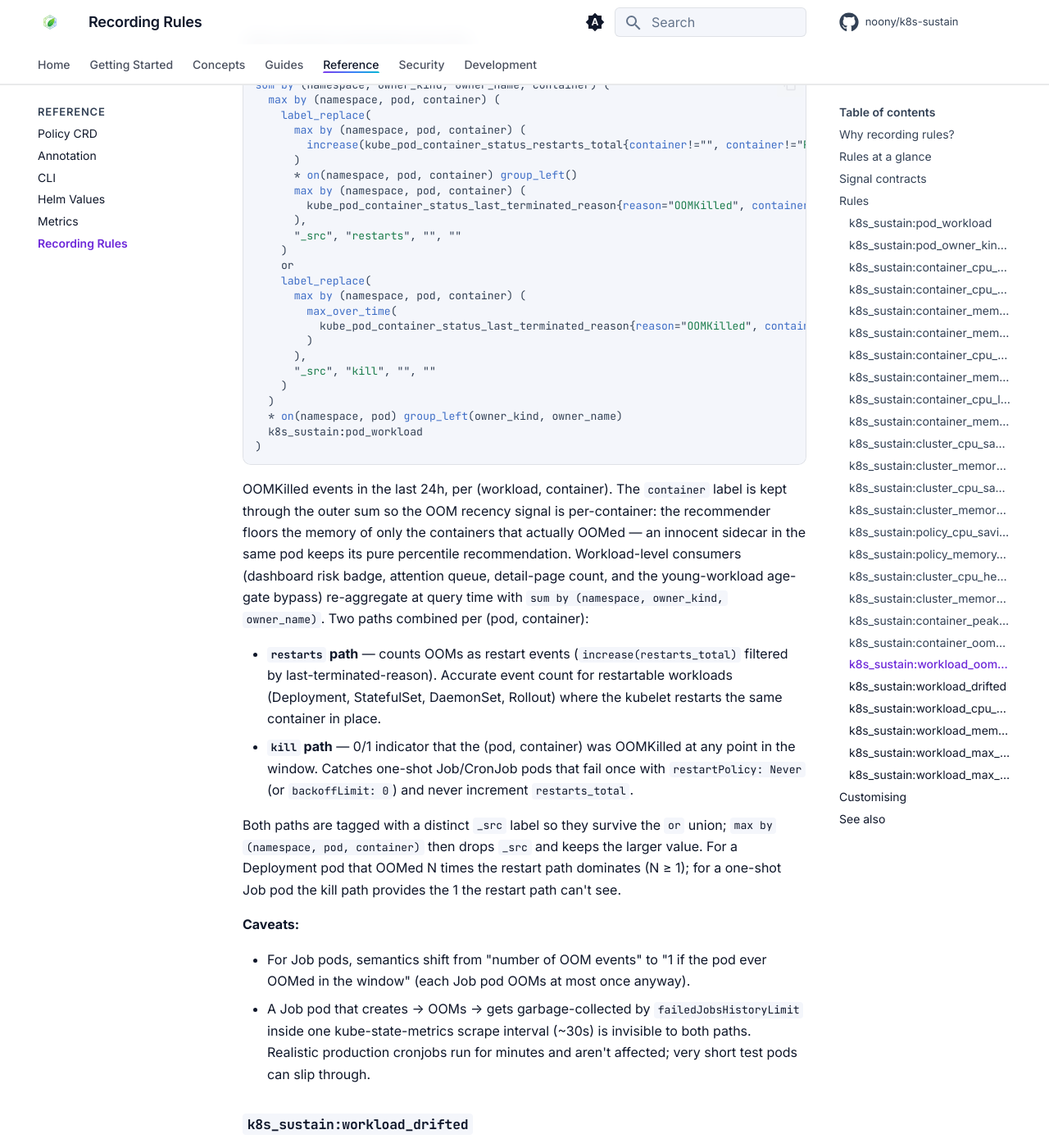
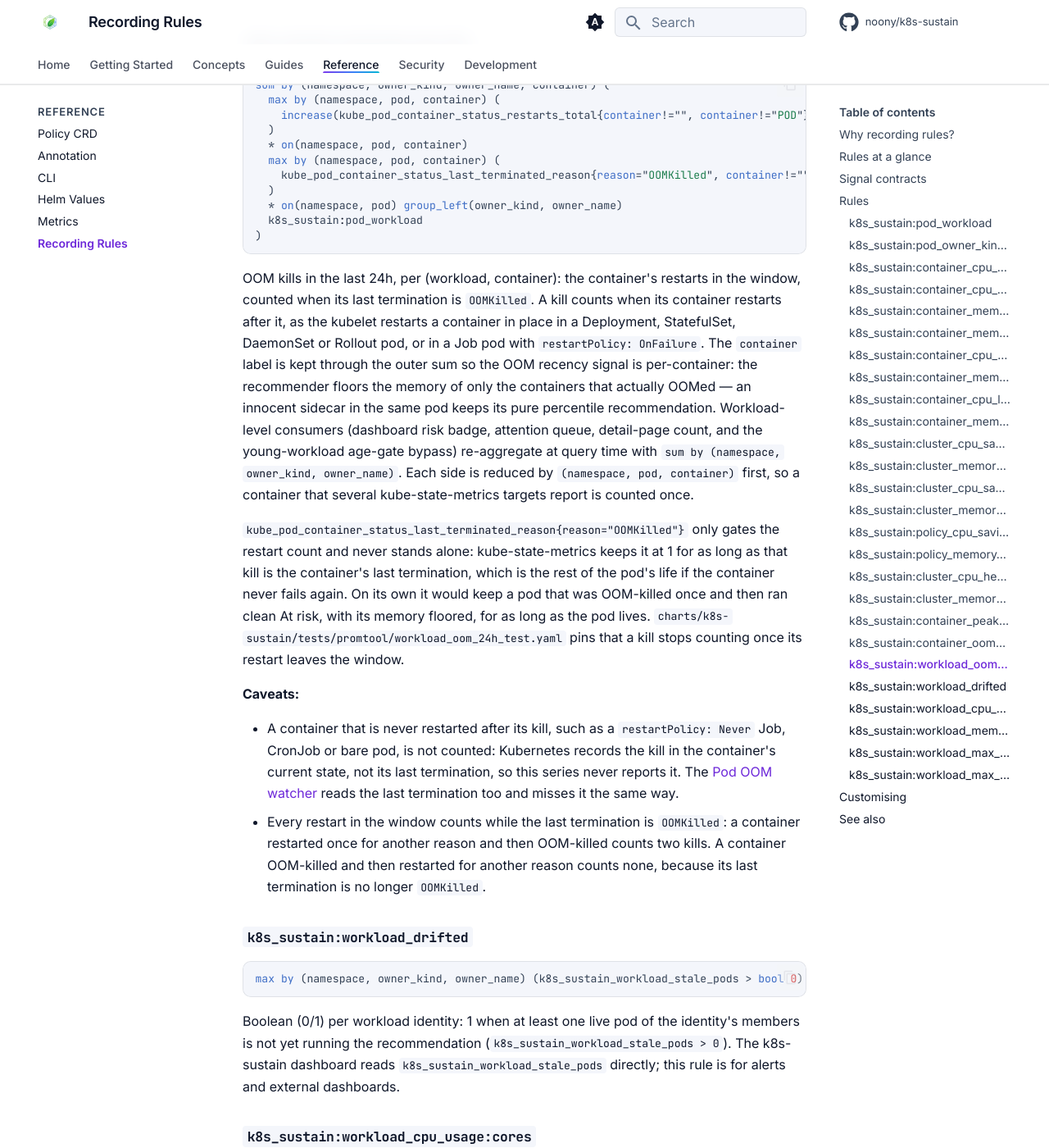
Before and after one commit to noony/k8s-sustain, an MkDocs documentation site: the page built from docs/reference/recording-rules.md, in a window 1280 px wide and 1400 px high, scrolled down 12600 px. Shown: the whole window at 82% size. Built offline with MkDocs 1.6.1 and Material for MkDocs 9.7.7, drawn with Linux system fonts in a browser that asks for light colours; comment, search, counter and statistics services are not loaded; the version menu is left out.

Commit message:
docs: describe OOM kills as counted only after their container restarts

````diff
--- a/docs/reference/recording-rules.md
+++ b/docs/reference/recording-rules.md
@@ -387,42 +387,25 @@ The conjunction (`min_over_time(container_spec_memory_limit_bytes) AND restart_c
 ```promql
 sum by (namespace, owner_kind, owner_name, container) (
   max by (namespace, pod, container) (
-    label_replace(
-      max by (namespace, pod, container) (
-        increase(kube_pod_container_status_restarts_total{container!="", container!="POD"}[24h])
-      )
-      * on(namespace, pod, container) group_left()
-      max by (namespace, pod, container) (
-        kube_pod_container_status_last_terminated_reason{reason="OOMKilled", container!="", container!="POD"}
-      ),
-      "_src", "restarts", "", ""
-    )
-    or
-    label_replace(
-      max by (namespace, pod, container) (
-        max_over_time(
-          kube_pod_container_status_last_terminated_reason{reason="OOMKilled", container!="", container!="POD"}[24h]
-        )
-      ),
-      "_src", "kill", "", ""
-    )
+    increase(kube_pod_container_status_restarts_total{container!="", container!="POD"}[24h])
+  )
+  * on(namespace, pod, container)
+  max by (namespace, pod, container) (
+    kube_pod_container_status_last_terminated_reason{reason="OOMKilled", container!="", container!="POD"}
   )
   * on(namespace, pod) group_left(owner_kind, owner_name)
   k8s_sustain:pod_workload
 )
 ```
 
-OOMKilled events in the last 24h, per (workload, container). The `container` label is kept through the outer sum so the OOM recency signal is per-container: the recommender floors the memory of only the containers that actually OOMed — an innocent sidecar in the same pod keeps its pure percentile recommendation. Workload-level consumers (dashboard risk badge, attention queue, detail-page count, and the young-workload age-gate bypass) re-aggregate at query time with `sum by (namespace, owner_kind, owner_name)`. Two paths combined per (pod, container):
+OOM kills in the last 24h, per (workload, container): the container's restarts in the window, counted when its last termination is `OOMKilled`. A kill counts when its container restarts after it, as the kubelet restarts a container in place in a Deployment, StatefulSet, DaemonSet or Rollout pod, or in a Job pod with `restartPolicy: OnFailure`. The `container` label is kept through the outer sum so the OOM recency signal is per-container: the recommender floors the memory of only the containers that actually OOMed — an innocent sidecar in the same pod keeps its pure percentile recommendation. Workload-level consumers (dashboard risk badge, attention queue, detail-page count, and the young-workload age-gate bypass) re-aggregate at query time with `sum by (namespace, owner_kind, owner_name)`. Each side is reduced by `(namespace, pod, container)` first, so a container that several kube-state-metrics targets report is counted once.
 
-- **`restarts` path** — counts OOMs as restart events (`increase(restarts_total)` filtered by last-terminated-reason). Accurate event count for restartable workloads (Deployment, StatefulSet, DaemonSet, Rollout) where the kubelet restarts the same container in place.
-- **`kill` path** — 0/1 indicator that the (pod, container) was OOMKilled at any point in the window. Catches one-shot Job/CronJob pods that fail once with `restartPolicy: Never` (or `backoffLimit: 0`) and never increment `restarts_total`.
-
-Both paths are tagged with a distinct `_src` label so they survive the `or` union; `max by (namespace, pod, container)` then drops `_src` and keeps the larger value. For a Deployment pod that OOMed N times the restart path dominates (N ≥ 1); for a one-shot Job pod the kill path provides the 1 the restart path can't see.
+`kube_pod_container_status_last_terminated_reason{reason="OOMKilled"}` only gates the restart count and never stands alone: kube-state-metrics keeps it at 1 for as long as that kill is the container's last termination, which is the rest of the pod's life if the container never fails again. On its own it would keep a pod that was OOM-killed once and then ran clean At risk, with its memory floored, for as long as the pod lives. `charts/k8s-sustain/tests/promtool/workload_oom_24h_test.yaml` pins that a kill stops counting once its restart leaves the window.
 
 **Caveats:**
 
-- For Job pods, semantics shift from "number of OOM events" to "1 if the pod ever OOMed in the window" (each Job pod OOMs at most once anyway).
-- A Job pod that creates → OOMs → gets garbage-collected by `failedJobsHistoryLimit` inside one kube-state-metrics scrape interval (~30s) is invisible to both paths. Realistic production cronjobs run for minutes and aren't affected; very short test pods can slip through.
+- A container that is never restarted after its kill, such as a `restartPolicy: Never` Job, CronJob or bare pod, is not counted: Kubernetes records the kill in the container's current state, not its last termination, so this series never reports it. The [Pod OOM watcher](../concepts/architecture.md#pod-oom-watcher) reads the last termination too and misses it the same way.
+- Every restart in the window counts while the last termination is `OOMKilled`: a container restarted once for another reason and then OOM-killed counts two kills. A container OOM-killed and then restarted for another reason counts none, because its last termination is no longer `OOMKilled`.
 
 ### `k8s_sustain:workload_drifted`
 
````
Also changed, not shown: docs/concepts/recommendation-pipeline.md (+1 -1 lines), docs/guides/dashboard.md (+2 -2 lines), docs/guides/jobs-and-cronjobs.md (+3 -3 lines), 1 other file.
